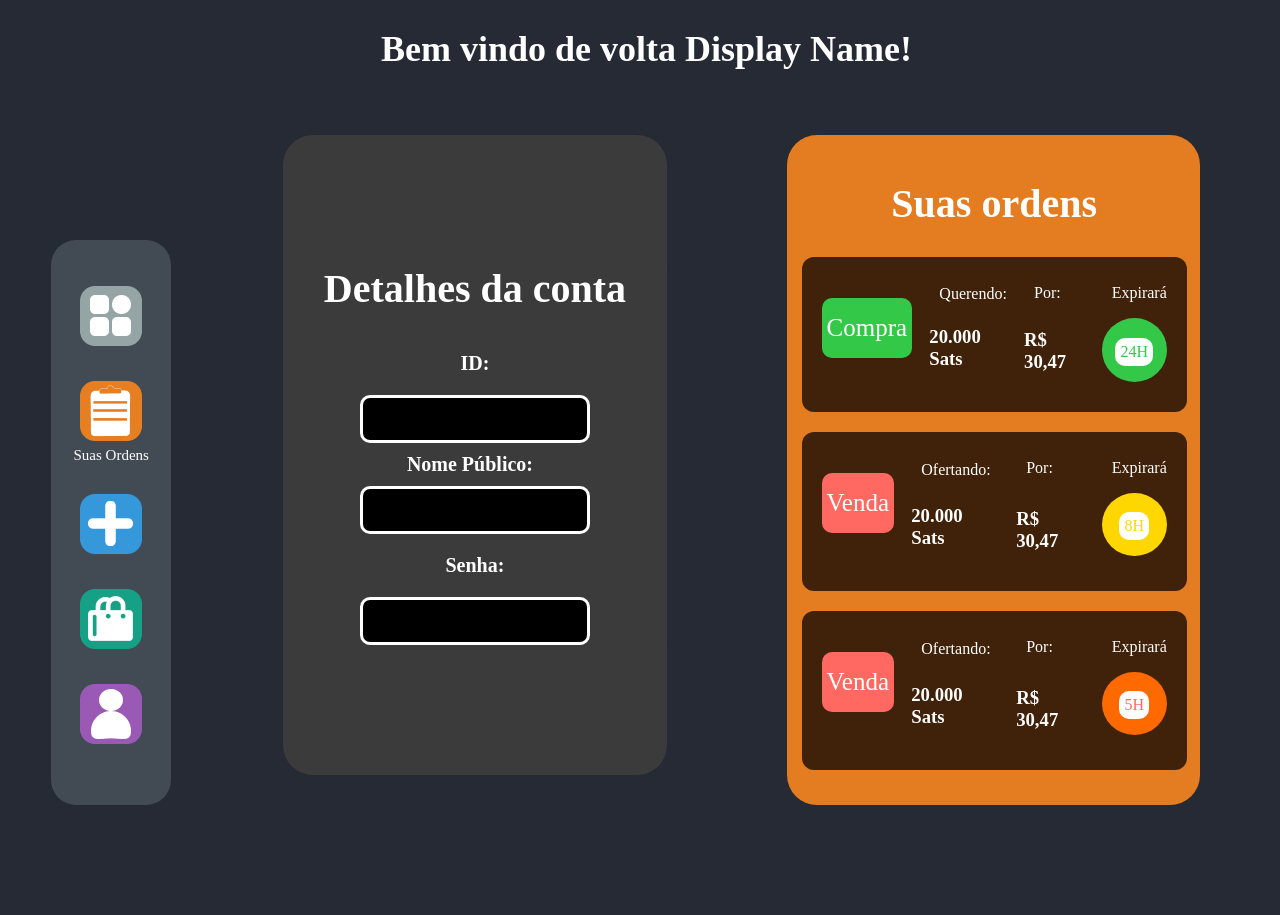
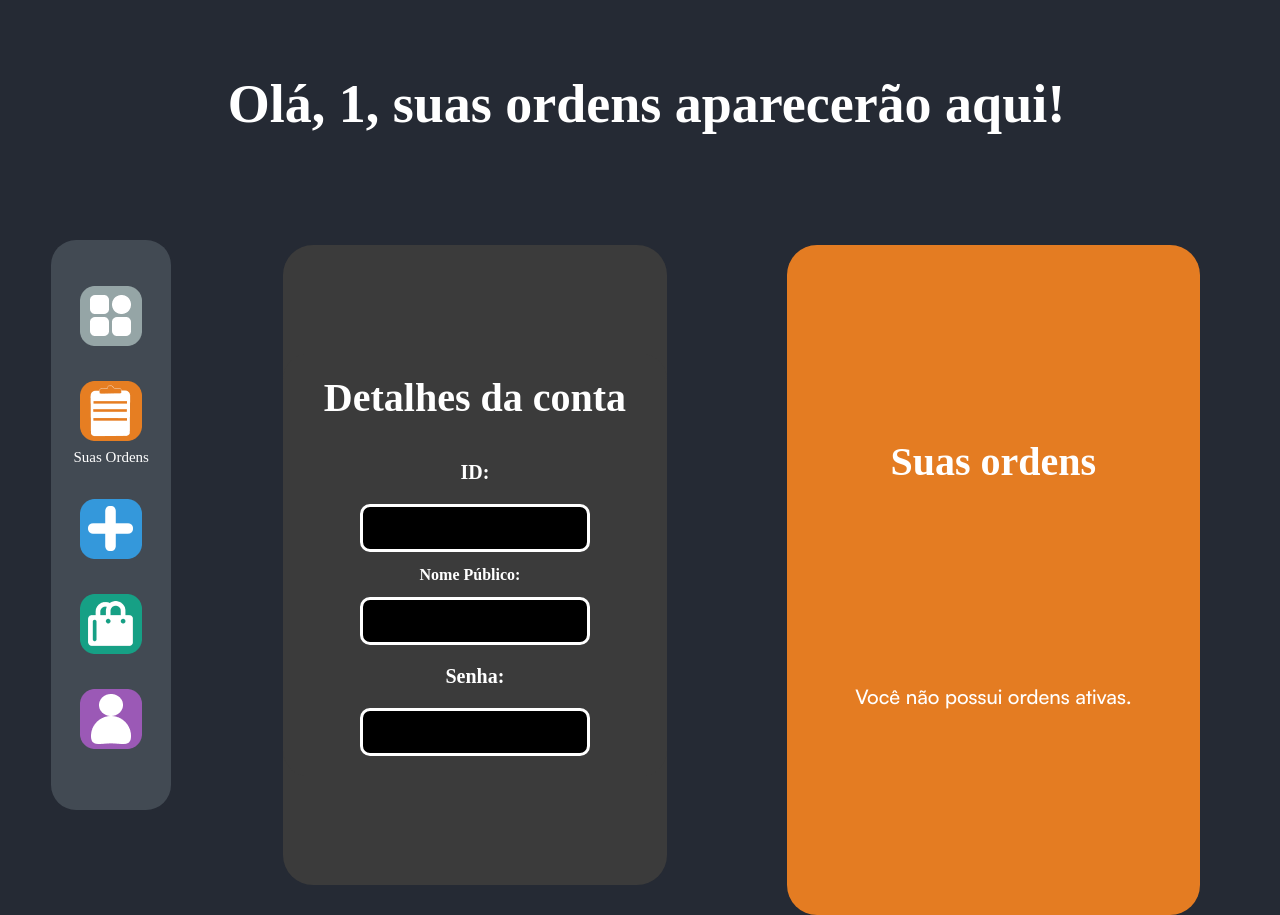
Before and after one commit to Ian-Marcel/BiPFiX, a PHP site: the page made by Suas Ordens/index.php in a window 1280 px wide. Before the commit the page ends 805 px from the top, so only its background shows below. Run offline with PHP 8.4, Linux system fonts and the light colour scheme; the visitor is signed in with stand-in values (Sample User, id 1); tables that the repository leaves empty or names only in its code hold one stand-in row (values such as "Sample post").

Commit message:
suasordens funcionando

```diff
--- a/Suas Ordens/index.php
+++ b/Suas Ordens/index.php
@@ -1,3 +1,40 @@
+<?php
+session_start(); // Certifique-se de iniciar a sessão no início do script
+
+if (!isset($_SESSION['id_name'])) {
+    header("Location: ../LogIn/login.php");
+    exit();
+}
+
+$userId = $_SESSION['id_name'];
+
+// Conecte-se ao banco de dados (substitua as informações de conexão)
+$host = "localhost";
+$dbname = "bipfix";
+$user = "root";
+$pass = "";
+
+try {
+    $pdo = new PDO("mysql:host=$host;dbname=$dbname", $user, $pass);
+
+    // Consulte o banco de dados para obter informações do usuário
+    $sql = "SELECT id_name, pub_name FROM account WHERE id_name = :id_name";  // Corrigido aqui
+    $stmt = $pdo->prepare($sql);
+    $stmt->bindParam(':id_name', $userId);
+    $stmt->execute();
+
+    // Verifique se a consulta foi bem-sucedida
+    if ($stmt->rowCount() > 0) {
+        $userData = $stmt->fetch(PDO::FETCH_ASSOC);
+        $idName = $userData['id_name'];
+        $pubName = $userData['pub_name'];
+    } else {
+        $idName = "Usuário não encontrado"; // Adicione uma mensagem padrão
+    }
+} catch (PDOException $e) {
+    echo "Erro ao conectar ao banco de dados: " . $e->getMessage();
+}
+?>
 <!DOCTYPE html>
 <html lang="pt-br">
     <head>
@@ -13,7 +50,7 @@
     <body>
     <div class="tudo">
         <div class="gradient">
-    <div class="largura">Bem vindo de volta Display Name!</div>
+    <div class="largura"><h2>Olá, <?php echo $idName; ?>, suas ordens aparecerão aqui!</h2></div>
     <div class="caixazona">
     <div style="border: 0px; background-color: #424A53;" class="menu-lateral">
         <ul>
@@ -63,41 +100,87 @@
         </div><!--Termina o código da parte de detalhes da conta e suas ordens-->
         <div class="ordens">
             <div style="font-size: 40px;" class="texto">Suas ordens</div>
-            <div class="caixaordens"><a  class="ordensbutton">Compra</a>
-                <div class="ordenscolunas"><p style="margin-top: 10%; margin-left: 10px; color: white;">Querendo:</p>
-                    <h3 style="margin-top: 30%; color: white;">20.000 Sats</h3>
-                </div>
-                <div class="ordenscolunas"><p style="margin-top: 10%; margin-left: 10px; color: white;">Por:</p>
-                    <h3 style="margin-top: 46%; color: white;">R$ 30,47</h3>
-                </div>
-                <div class="ordenscolunas"><p style="margin-top: 10%; margin-left: 10px; color: white;">Expirará</p>
-                    <div class="tempo"><p style="margin-top: 30%; border-radius: 10px; background-color: white; padding: 5px; color: #34C848;">24H</p></div>
-                </div>
-            </div>
-            <div class="caixaordens"><a style="background-color: #FF6961;" class="ordensbutton">Venda</a>
-                <div class="ordenscolunas"><p style=" margin-top: 10%; margin-left: 10px; color: white;">Ofertando:</p>
-                    <h3 style="margin-top: 30%; color: white;">20.000 Sats</h3>
-                </div>
-                <div class="ordenscolunas"><p style="margin-top: 10%; margin-left: 10px; color: white;">Por:</p>
-                    <h3 style="margin-top: 46%; color: white;">R$ 30,47</h3>
-                </div>
-                <div class="ordenscolunas"><p style="margin-top: 10%; margin-left: 10px; color: white;">Expirará</p>
-                    <div style="background-color: #FFD700;" class="tempo"><p style="margin-top: 30%; border-radius: 10px; background-color: white; padding: 5px; color: #FFD700;">8H</p></div>
-                </div>
-            </div>
-            <div class="caixaordens"><a style="background-color: #FF6961;" class="ordensbutton">Venda</a>
-                <div class="ordenscolunas"><p style=" margin-top: 10%; margin-left: 10px; color: white;">Ofertando:</p>
-                    <h3 style="margin-top: 30%; color: white;">20.000 Sats</h3>
-                </div>
-                <div class="ordenscolunas"><p style="margin-top: 10%; margin-left: 10px; color: white;">Por:</p>
-                    <h3 style="margin-top: 46%; color: white;">R$ 30,47</h3>
-                </div>
-                <div class="ordenscolunas"><p style="margin-top: 10%; margin-left: 10px; color: white;">Expirará</p>
-                    <div style="background-color: #ff6a00;" class="tempo"><p style="margin-top: 30%; border-radius: 10px; background-color: white; padding: 5px; color: #FF6961;">5H</p></div>
-                </div>
-            </div>
+            <?php
+            // Inclua aqui a lógica de conexão com o banco de dados, se necessário
+            $host = "localhost";
+            $dbname = "bipfix";
+            $user = "root";
+            $pass = "";
+
+            try {
+                $pdo = new PDO("mysql:host=$host;dbname=$dbname", $user, $pass);
+                $pdo->setAttribute(PDO::ATTR_ERRMODE, PDO::ERRMODE_EXCEPTION);
+            } catch (PDOException $e) {
+                echo "Erro na conexão com o banco de dados: " . $e->getMessage();
+                die();
+            }
+
+            // Lógica para obter ordens do usuário logado
+            $userIdentificador = isset($_SESSION['id_name']) ? $_SESSION['id_name'] : '';
+
+            if ($userIdentificador) {
+                $sql = "SELECT * FROM orders WHERE user_identifier = :user_identifier";
+                $stmt = $pdo->prepare($sql);
+                $stmt->bindParam(':user_identifier', $userIdentificador);
+                $stmt->execute();
+                $ordens = $stmt->fetchAll(PDO::FETCH_ASSOC);
+
+                if ($ordens) {
+                    // Se o usuário tiver ordens
+                    foreach ($ordens as $ordem) {
+                        $tipoOrdem = ucfirst($ordem['type']);
+                        $corBotao = ($tipoOrdem == 'Compra') ? 'compra' : 'venda';
+                        echo '<div class="caixaordens">';
+                        echo '<a class="ordensbutton">' . $tipoOrdem . '</a>';
+                        echo '<div class="ordenscolunas"><p style="margin-top: 10%; margin-left: 10px; color: white;">Bônus/Ônus</p>';
+                        echo '<h3 style=" color: white;">' . $ordem['percentage'] . '%'. '</h3>';
+                        echo '</div>';
+                        echo '<div class="ordenscolunas"><p style="margin-top: 10%; margin-left: 10px; color: white;">Por:</p>';
+                        echo '<h3 style=" color: white;">R$' . $ordem['v_brl'] . '</h3>';
+                        echo '</div>';
+                        echo '<div class="ordenscolunas"><p style="margin-top: 10%; margin-left: 10px; color: white;">Apague:</p>';
+
+                        // Botão para apagar a ordem
+                        echo '<div class="botão2">';
+                        echo '<a class="botão2 ' . ($ordem['type'] == 'compra' ? 'compra' : 'venda') . '" onclick="confirmarExclusao(' . $ordem['id_order'] . ')">';
+                        echo '<i class="fa-solid fa-trash-can" style="color: white; display: flex; text-align:center; align-items: center; justify-content: center; font-size: 24px;"></i>';
+                        echo '</a>';
+                        echo '</div>';
+                        echo '</div>';
+                        echo '</div>';
+                    }
+                } else {
+                    // Se o usuário não tiver ordens
+                    echo '<p style="font-size: 20px; color: white;">Você não possui ordens ativas.</p>';
+                }
+            }
+                ?>
         </div>
 </div>
+<script>
+    document.addEventListener("DOMContentLoaded", function() {
+        var ordensButtons = document.querySelectorAll('.ordensbutton');
 
+        ordensButtons.forEach(function(button) {
+            var tipoOrdem = button.innerText.trim().toLowerCase();
+
+            if (tipoOrdem === 'compra') {
+                button.style.backgroundColor = '#34C848';
+                button.style.color = '#fff';
+            } else if (tipoOrdem === 'venda') {
+                button.style.backgroundColor = '#E74C3C';
+                button.style.color = '#fff';
+            }
+        });
+    });
+
+    function confirmarExclusao(idOrdem) {
+        var confirmacao = confirm("Tem certeza de que deseja excluir esta ordem?");
+        if (confirmacao) {
+            // Redireciona para o arquivo PHP que processa a exclusão
+            window.location.href = 'excluir_ordem.php?id=' + idOrdem;
+        }
+    }
+</script>
 </body>
 </html>
--- a/Suas Ordens/suasordens.css
+++ b/Suas Ordens/suasordens.css
@@ -145,20 +145,34 @@
     overflow: hidden;
     justify-content: space-evenly;
 }
-.ordensbutton{
-    background-color: #34C848;
-    border-radius: 10px;
-    color: white;
-    margin-top: 6%;
-    display: flex;
-    height: 50px;
-    padding: 5px;
-    justify-content: center;
-    align-items: center;
-    font-size: 25px;
+.ordensbutton {
+        display: inline-block;
+        padding: 8px;
+        border-radius: 5px;
+        cursor: pointer;
+    }
+
+    .compra {
+        background-color: #34C848; /* Verde para ordens de compra */
+        color: #fff; /* Cor do texto para ordens de compra */
+    }
+
+    .venda {
+        background-color: #E74C3C; /* Vermelho para ordens de venda */
+        color: #fff; /* Cor do texto para ordens de venda */
+    }
+
+.botão2 {
+    background-color: #fff; /* Cor de fundo padrão para o botão */
+    border: 1px solid #fff; /* Cor da borda padrão para o botão */
+    display: inline-block;
+    padding: 8px;
+    border-radius: 5px;
+    cursor: pointer;
 }
-.ordensbutton:hover{
-    cursor: pointer;
+
+.botão2:hover {
+    background-color: #ddd; /* Cor de fundo ao passar o mouse sobre o botão */
 }
 .ordenscoluna{
     display: flex;
@@ -318,6 +332,33 @@
     border-radius: 25px;
 }
 
+p, span, label {
+    font-size: 1rem;
+    line-height: 1.5;
+    font-family: Satoshi-Variable, sans-serif;
+    font-weight: 500;
+  }
+
+  main section div {
+    display: flex;
+    flex-direction: column;
+    justify-content: space-around;
+    margin: auto;
+    width: 250px;
+    gap: 10px;
+  }
+
+  .show_username span {
+    color: #007AFF;
+    background: #333;
+    border-radius: 7.5px;
+    display: flex;
+    align-items: center;
+    justify-content: center;
+    width: 100%;
+    height: 30px;
+  }
+
 @media (max-width: 768px) {
     .largura {
         font-size: 24px;
```
Also changed, not shown: Suas Ordens/excluir_ordem.php (added, +38 -0 lines).
